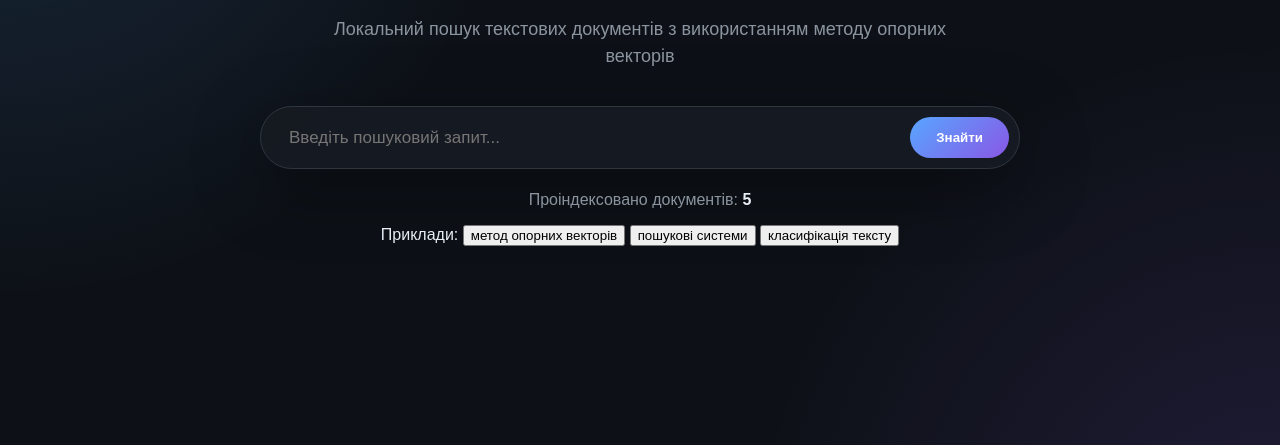
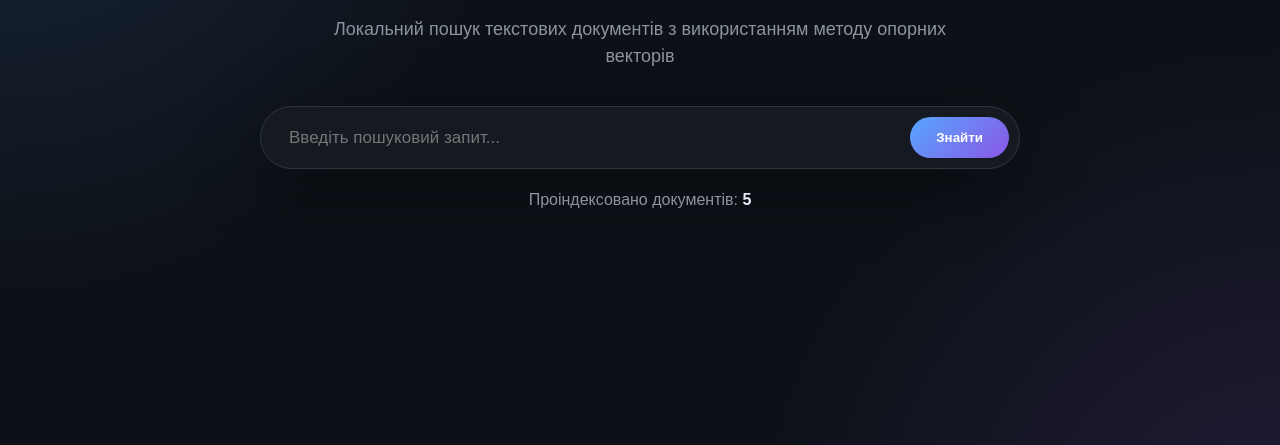
Before and after one commit to Macksym-Savchenko/Term-Paper, a Flask app: page / in a window 1280 px wide. Shown: the part 229-674 px from the top of the page. Run offline with Flask 3, Linux system fonts and the light colour scheme.

Commit message:
Update index.html

```diff
--- a/templates/index.html
+++ b/templates/index.html
@@ -18,13 +18,6 @@
       </div>
 
       <p class="stats">Проіндексовано документів: <strong>{{ doc_count }}</strong></p>
-
-      <div class="examples">
-        <span>Приклади:</span>
-        <button class="chip" data-query="метод опорних векторів">метод опорних векторів</button>
-        <button class="chip" data-query="пошукові системи">пошукові системи</button>
-        <button class="chip" data-query="класифікація тексту">класифікація тексту</button>
-      </div>
     </main>
   </section>
 
@@ -42,7 +35,7 @@
       <div id="results-list"></div>
       <div id="no-results" class="empty hidden">
         <h2>Нічого не знайдено</h2>
-        <p>Спробуйте інший запит або додайте більше `.txt` файлів у папку <code>documents/</code>.</p>
+        <p>Спробуйте інший запит <code></code>.</p>
       </div>
     </main>
   </section>
```
